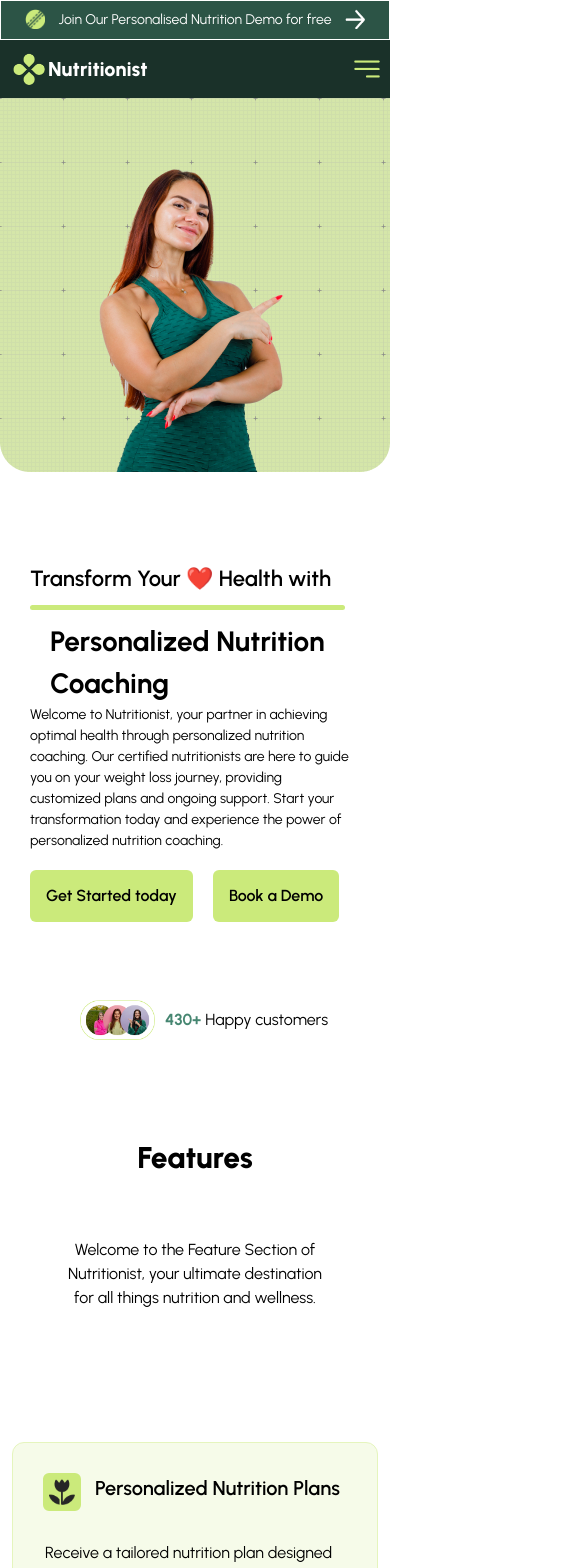
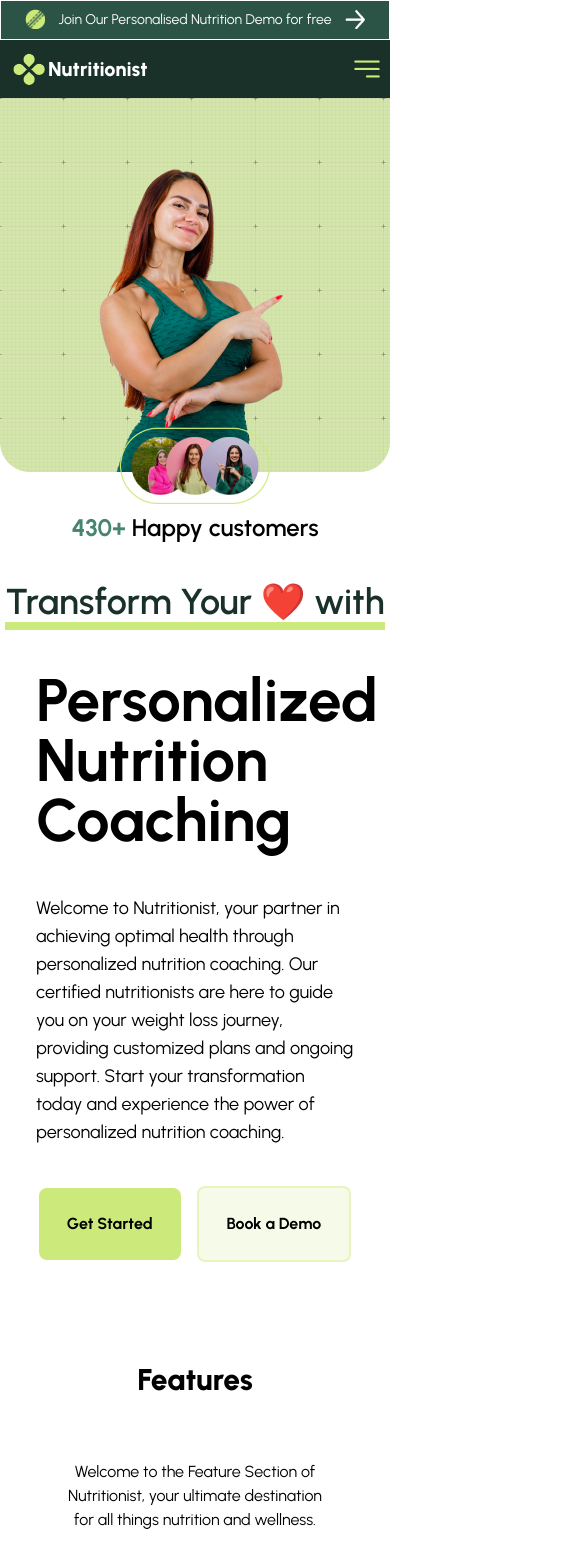
Before and after one commit to Ndahiroloicke/Nutritionist-web-app, a React (Vite) app: page / in a window 390 px wide. Shown: the top 1568 px of the page, 585 px wide, since content can reach past the window. Built offline with nearby package versions, Linux system fonts and the light colour scheme.

Commit message:
Development

```diff
--- a/src/components/Home/Bigscreen.jsx
+++ b/src/components/Home/Bigscreen.jsx
@@ -1,43 +1,54 @@
 import bigpic from "../../assets/460e0bda998d66dceb40006674dcff12f383089a.png";
 import grids from "../../assets/real grids.png";
-import cust from "../../assets/b4c77114-ea34-4c0a-a248-0e3a97c93499.png"
-import phonp from "../../assets/small phone pic.png"
+import cust from "../../assets/b4c77114-ea34-4c0a-a248-0e3a97c93499.png";
+import phonp from "../../assets/small phone pic.png";
 import { Link } from "react-router-dom";
 
 const Bigscreen = () => {
   return (
-    <div className="Bigscreen flex flex-col justify-between md:flex-row">
+    <div className="flex flex-col justify-between md:flex-row">
       <div className="big-pic">
-        <img src={grids} alt="" className="hidden md:block md:w-[650px]"/>
-        <img src={bigpic} alt="" className="woman absolute top-[115px] -left-[200px] w-[1000px] hidden md:block" />
+        <img src={grids} alt="" className="hidden md:block md:w-[650px]" />
+        <img
+          src={bigpic}
+          alt=""
+          className="woman absolute top-[115px] -left-[200px] w-[1000px] hidden md:block"
+        />
         <img src={phonp} alt="" className="block w-[100%] md:hidden" />
       </div>
-      <div className="sider-text">
+      <div className="flex flex-col items-center sm:flex-row">
+        <img
+          src={cust}
+          className="sm:w-[75px] w-[150px] relative -mt-[45px] z-10 sm:h-[40px]"
+          alt=""
+        />
+        <p className="mx-[10px] text-2xl font-semibold  my-[8px]">
+          <span className="text-[#468671] font-bold">430+</span> Happy customers
+        </p>
+      </div>
+      <div>
         <div>
-          <h3 className="text-[18px] md:text-3xl -ml-[50px] md:ml-[3px] font-semibold">Transform Your ❤️ Health with</h3>
-          <div className="line  -ml-[50px] md:ml-[3px]"></div>
-        </div>
-        <h1 className="font-bold text-[28px] w-[358px] md:text-[48px] md:ml-[05px]  md:w-[610px] -ml-[30px]">
-          Personalized Nutrition <span className="">Coaching</span>
-        </h1>
-        <p className="text-[14px] md:text-[16px] w-[321px] h-[126px] md:ml-[10px] md:mt-[16px] -ml-[50px] md:w-[610px]">
-          Welcome to Nutritionist, your partner in achieving optimal health
-          through personalized nutrition coaching. Our certified nutritionists
-          are here to guide you on your weight loss journey, providing
-          customized plans and ongoing support. Start your transformation today
-          and experience the power of personalized nutrition coaching.
-        </p>
-        <div className="flex flex-row -ml-[50px] md:ml-[50px]">
-          <Link to="/process">
-        <button className="main-button font-semibold">Get Started today</button>
-        </Link>
-        <Link to="/pricing">
-        <button className="main-button font-semibold">Book a Demo</button>
-        </Link>
-        </div>
-        <div className="locate flex flex-row">
-          <img src={cust} className="w-[75px] h-[40px]" alt="" />
-          <p className="mx-[10px] my-[8px]"><span className="text-[#468671] font-bold">430+</span> Happy customers</p>
+          <div className="w-fit mx-auto text-4xl mt-[30px] text-[#1A3129] font-semibold">
+            <p>Transform Your ❤️ with</p>
+            <div className=" h-2 bg-[#CBEA7B]"></div>
+          </div>
+          <div className="mx-9">
+            <p className="font-bold text-6xl flex flex-col mt-10 mb-11 items-center w-fit ">
+              <span>Personalized </span><span>Nutrition Coaching</span>
+            </p>
+            <p className="text-lg">
+              Welcome to Nutritionist, your partner in achieving optimal health
+              through personalized nutrition coaching. Our certified
+              nutritionists are here to guide you on your weight loss journey,
+              providing customized plans and ongoing support. Start your
+              transformation today and experience the power of personalized
+              nutrition coaching.
+            </p>
+          </div>
+          <div className="w-fit mx-auto space-x-4 mt-10">
+            <button className="bg-[#CBEA7B] font-bold py-6 px-7 rounded-lg">Get Started</button>
+            <button className="bg-[#F6FBE9] border-2 border-[#E5F5BD] rounded-lg font-bold py-6 px-7">Book a Demo</button>
+          </div>
         </div>
       </div>
     </div>
--- a/src/components/Home/Navbar.jsx
+++ b/src/components/Home/Navbar.jsx
@@ -1,15 +1,27 @@
 import headpic from "../../assets/nutritionist.png";
 import { Link } from "react-router-dom";
-import menu from "../../assets/menu.png"
+import menu from "../../assets/menu.png";
+import { useState } from "react";
+
 const Navbar = () => {
+  const [isClicked, setIsClicked] = useState(false);
+
+  const toggleClick = () => {
+    setIsClicked(!isClicked);
+  };
+
   return (
-    <div className=" bg-[#1A3129] flex flex-row justify-between -pb-[30px] px-[10px] md:px-[40px]">
-     <Link to="/"> <div className=" flex flex-row mt-[10px] md:mt-[20px]">
-        <img src={headpic} className="w-[38px] h-[38px]"/>
-        <h1 className="text-[20px] font-extrabold mt-[4px] md:mt-[5px] text-white">Nutritionist</h1>
-      </div></Link>
+    <div className="bg-[#1A3129] flex flex-row justify-between px-[10px] md:px-[40px]">
+      <Link to="/">
+        <div className="flex flex-row mt-[10px] md:mt-[20px]">
+          <img src={headpic} className="w-[38px] h-[38px]" alt="Logo" />
+          <h1 className="text-[20px] font-extrabold mt-[4px] md:mt-[5px] text-white">
+            Nutritionist
+          </h1>
+        </div>
+      </Link>
       <nav className="text-white">
-        <ul className="hidden sm:flex flex-row">
+        <ul className="hidden sm:flex flex-row gap-[20px]">
           <li>
             <Link to="/">Home</Link>
           </li>
@@ -36,9 +48,38 @@ const Navbar = () => {
         </Link>
       </div>
 
-      <div className="block py-[20px] sm:hidden">
-        <img src={menu} alt="" />
+      <div className="block py-[20px] sm:hidden" onClick={toggleClick}>
+        <img src={menu} alt="Menu" />
       </div>
+      {isClicked && (
+        <div className="absolute top-[70px] right-0 bg-[#1A3129] w-full text-white flex flex-col gap-[15px] px-[20px] py-[20px] sm:hidden z-50">
+          <ul className="flex flex-col gap-[10px]">
+            <li>
+              <Link to="/">Home</Link>
+            </li>
+            <li>
+              <Link to="/service">About</Link>
+            </li>
+            <li>
+              <Link to="/team">Team</Link>
+            </li>
+            <li>
+              <Link to="/process">Process</Link>
+            </li>
+            <li>
+              <Link to="/pricing">Pricing</Link>
+            </li>
+            <li>
+              <Link to="/blog">Blogs</Link>
+            </li>
+          </ul>
+          <div className="bg-[#CBEA7B] px-[20px] py-[12px] rounded-lg">
+            <Link to="/contactus">
+              <button className="font-semibold w-full text-left">Contact Us</button>
+            </Link>
+          </div>
+        </div>
+      )}
     </div>
   );
 };
--- a/src/components/Home/features.jsx
+++ b/src/components/Home/features.jsx
@@ -12,7 +12,7 @@ const Feature = () => {
         </p>
       </div>
       <div className="w-full">
-        <div className="flex flex-col sm:flex-row space-x-14 w-fit mx-auto">
+        <div className="flex flex-col sm:flex-row sm:space-x-14 w-fit mx-auto">
         <div className="">
           <Trinity />
         </div>
--- a/src/components/Home/footer.jsx
+++ b/src/components/Home/footer.jsx
@@ -7,22 +7,22 @@ function Foot() {
         <Navbar />
 
       </div>
-      <div className="lowerfoot">
-        <div>
-          <li>
-            <i className="bx bxs-envelope"></i>
+      <div className="w-full space-y-4 text-white">
+        <div className="flex border-2 px-32 py-4 mx-8 border-[#2C5446] flex-row space-x-5 items-center">
+          <li className="list-none">
+            <i className="bx text-[#CBEA7B] text-4xl   bxs-envelope"></i>
           </li>
           <p>ndahiroloicke@gmail.com</p>
         </div>
-        <div>
-          <li>
-            <i className="bx bxs-phone"></i>
+        <div className="flex border-2 border-[#2C5446] px-32 mx-8 py-4 space-x-5 items-center flex-row">
+          <li className="list-none">
+            <i className="bx text-[#CBEA7B] text-4xl bxs-phone"></i>
           </li>
           <p>+123-456-789</p>
         </div>
-        <div>
-          <li>
-            <i className="bx bx-current-location"></i>
+        <div className="flex mx-8 py-4 px-32 border-2 border-[#2C5446] space-x-5 items-center flex-row">
+          <li className="list-none">
+            <i className="bx text-[#CBEA7B] text-4xl bx-current-location"></i>
           </li>
           <p>Somewhere in the World</p>
         </div>
```
